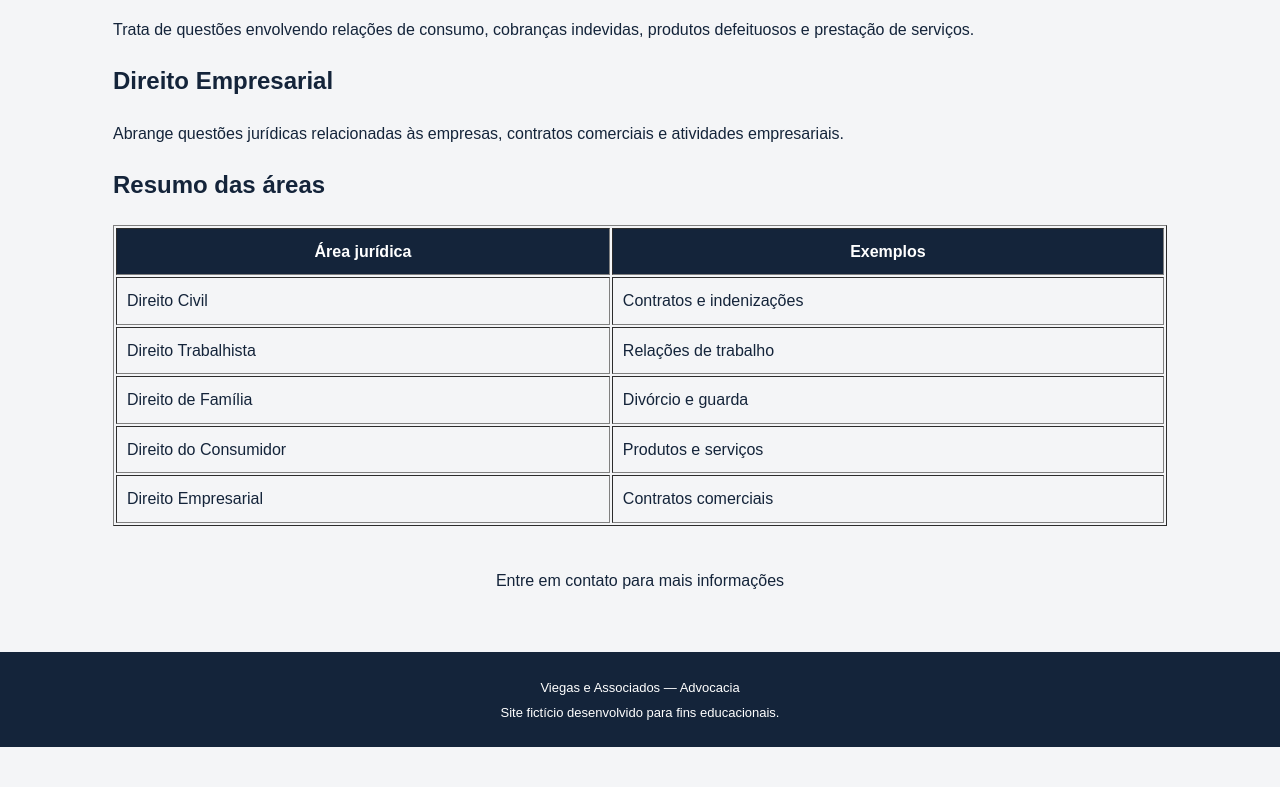
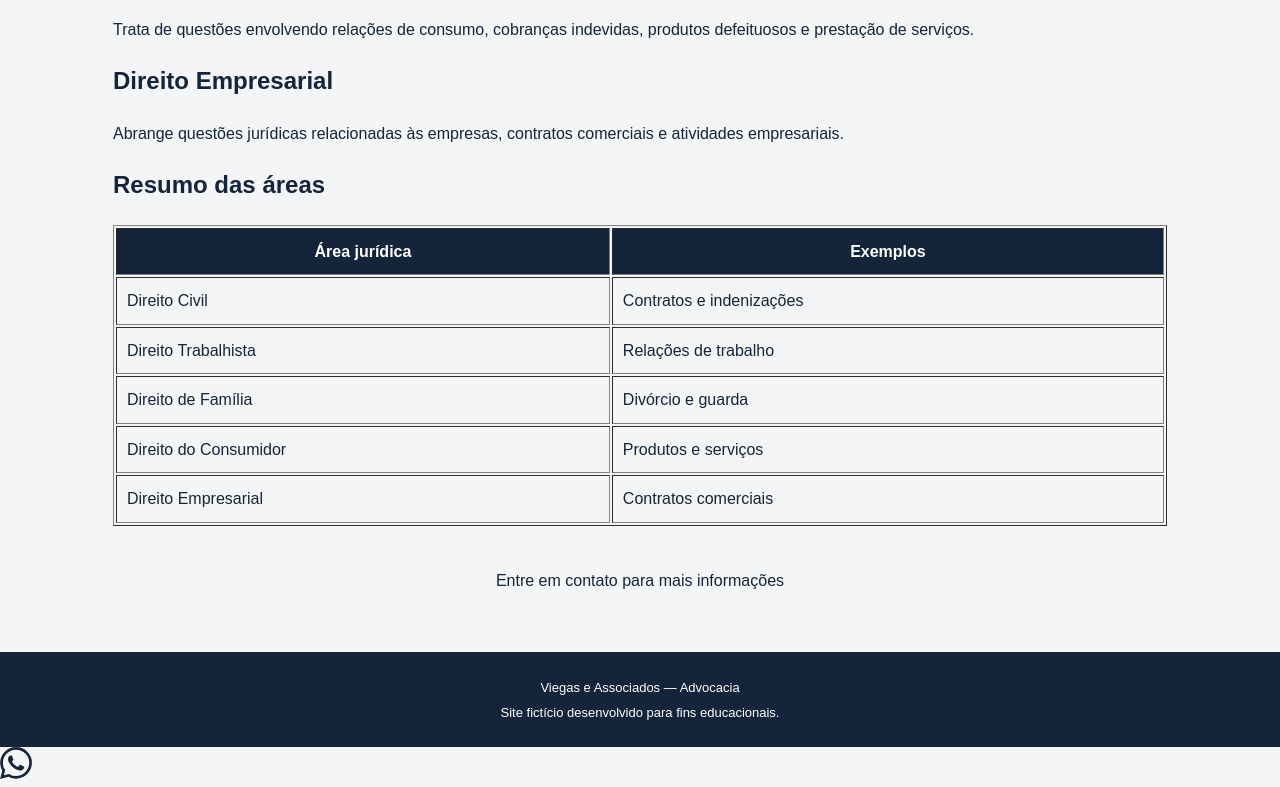
Before and after one commit to Viegas08/site1, a plain HTML site: page atuacao.html in a window 1280 px wide. Shown: the part 1561-2348 px from the top of the page. Before the commit the page ends 2308 px from the top, so only its background shows below. Drawn offline with Linux system fonts and the light colour scheme.

Commit message:
Update atuacao.html with WhatsApp contact button
Added a floating WhatsApp button for contact.

```diff
--- a/atuacao.html
+++ b/atuacao.html
@@ -164,5 +164,17 @@
         </tr>
     </table>
 
+        <!-- BOTÃO FLUTUANTE DE WHATSAPP -->
+    <a class="whatsapp"
+       href="https://wa.me/555130000000?text=Ol%C3%A1%2C%20vim%20pelo%20site%20e%20gostaria%20de%20mais%20informa%C3%A7%C3%B5es."
+       target="_blank"
+       rel="noopener"
+       aria-label="Falar com o escritório pelo WhatsApp"
+       data-rotulo="Fale conosco">
+        <svg viewBox="0 0 24 24" width="32" height="32" aria-hidden="true">
+            <path fill="currentColor" d="M17.472 14.382c-.297-.149-1.758-.867-2.03-.967-.273-.099-.471-.148-.67.15-.197.297-.767.966-.94 1.164-.173.199-.347.223-.644.075-.297-.15-1.255-.463-2.39-1.475-.883-.788-1.48-1.761-1.653-2.059-.173-.297-.018-.458.13-.606.134-.133.298-.347.446-.52.149-.174.198-.298.298-.497.099-.198.05-.371-.025-.52-.075-.149-.669-1.612-.916-2.207-.242-.579-.487-.5-.669-.51-.173-.008-.371-.01-.57-.01-.198 0-.52.074-.792.372-.272.297-1.04 1.016-1.04 2.479 0 1.462 1.065 2.875 1.213 3.074.149.198 2.096 3.2 5.077 4.487.709.306 1.262.489 1.694.625.712.227 1.36.195 1.871.118.571-.085 1.758-.719 2.006-1.413.248-.694.248-1.289.173-1.413-.074-.124-.272-.198-.57-.347m-5.421 7.403h-.004a9.87 9.87 0 01-5.031-1.378l-.361-.214-3.741.982.998-3.648-.235-.374a9.86 9.86 0 01-1.51-5.26c.001-5.45 4.436-9.884 9.888-9.884 2.64 0 5.122 1.03 6.988 2.898a9.825 9.825 0 012.893 6.994c-.003 5.45-4.437 9.884-9.885 9.884m8.413-18.297A11.815 11.815 0 0012.05 0C5.495 0 .16 5.335.157 11.892c0 2.096.547 4.142 1.588 5.945L.057 24l6.305-1.654a11.882 11.882 0 005.683 1.448h.005c6.554 0 11.89-5.335 11.893-11.893a11.821 11.821 0 00-3.48-8.413z"/>
+        </svg>
+    </a>
+
 </body>
 </html>
```
